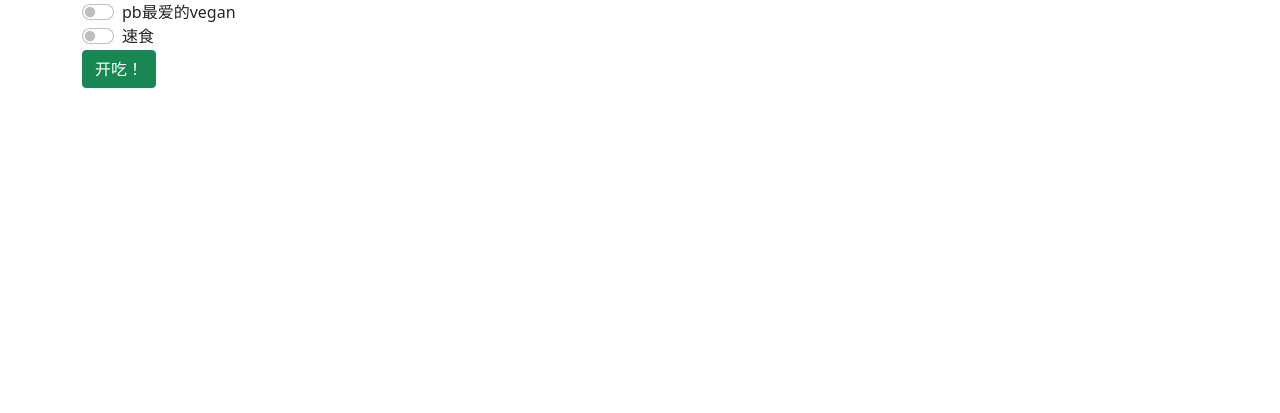
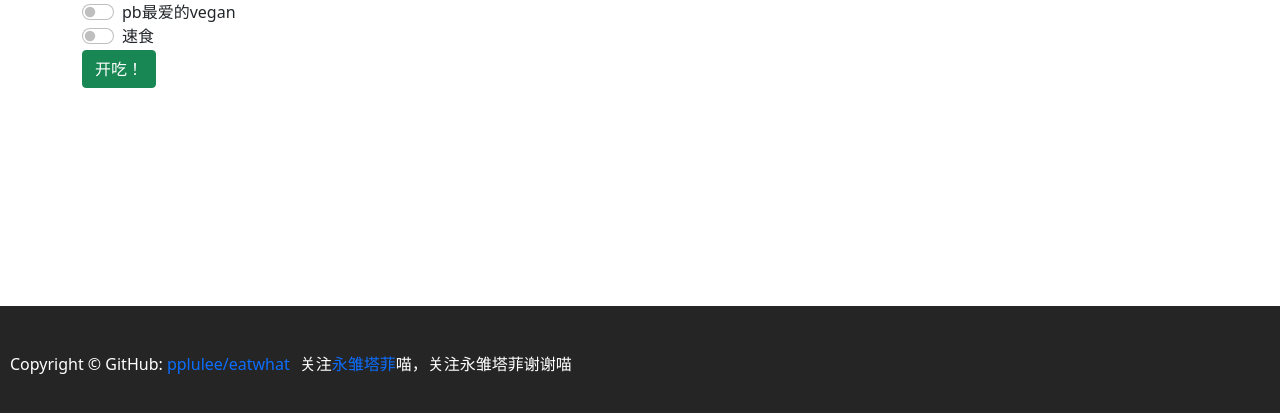
Before and after one commit to pplulee/eatwhat, a PHP site: page /index.php in a window 1280 px wide. Shown: the part 372-785 px from the top of the page. Run offline with PHP 8.4, Linux system fonts and the light colour scheme; data comes from the database, SQL or seed files in the repository.

Commit message:
添加footer

```diff
--- /dev/null
+++ b/footer.php
@@ -0,0 +1,10 @@
+<div id="footer">
+    <div>
+        <p>Copyright © GitHub: <a
+                href="https://github.com/pplulee/eatwhat">pplulee/eatwhat</a></p>
+        <p>
+            关注<a href="https://space.bilibili.com/1265680561">永雏塔菲</a>喵，关注永雏塔菲谢谢喵
+        </p>
+        </p>
+    </div>
+</div>
--- a/helpus.php
+++ b/helpus.php
@@ -1,3 +1,4 @@
+<div class="container">
 <?php
 include("header.php");
 $result = mysqli_query($conn, "SELECT DISTINCT `restaurant`.`id`, `restaurant`.`name` FROM `restaurant` WHERE `restaurant`.`id` NOT IN(SELECT `restaurant_id` FROM `restaurant_tagmap`) ORDER BY RAND() LIMIT 1");
@@ -41,3 +42,7 @@ echo "餐厅名称：" . $restaurant->name . "<br>";
     </div>
     <button type="submit" name="submit" class="btn btn-success">提交！</button>
 </form>
+</div>
+<?php
+include("footer.php");
+?>
--- a/include/common.php
+++ b/include/common.php
@@ -20,6 +20,35 @@ echo '<!DOCTYPE html>
     <meta charset="utf-8">
     <meta name="viewport" content="width=device-width, initial-scale=1">
     <link href="https://cdn.jsdelivr.net/npm/bootstrap@5.1.3/dist/css/bootstrap.min.css" rel="stylesheet" integrity="sha384-1BmE4kWBq78iYhFldvKuhfTAU6auU8tT94WrHftjDbrCEXSU1oBoqyl2QvZ6jIW3" crossorigin="anonymous">
+    <style>
+    #footer {
+            position: fixed;
+            bottom: 0;
+            background: #252525;
+            margin: 0;
+            padding: 36px 0 42px;
+            width: 100%;
+        }
+
+        #footer div {
+            margin: 0 auto;
+            overflow: hidden;
+            padding: 0;
+            width: auto;
+        }
+
+        #footer div p {
+            color: #fff;
+            float: left;
+            line-height: 44px;
+            margin: 0 0 0 10px;
+            padding: 0;
+        }
+
+        #footer div p a {
+            text-decoration: none;
+        }
+    </style>
 </head>
 <body>
 <script src="https://cdn.jsdelivr.net/npm/bootstrap@5.2.0-beta1/dist/js/bootstrap.bundle.min.js"
--- a/index.php
+++ b/index.php
@@ -1,9 +1,11 @@
 <?php
 include("header.php");
 ?>
+<html>
 <head>
     <title>今天吃什么</title>
 </head>
+<body>
 <div class="container">
     <h1>欢迎来到<p style="color:darkgreen;">今天吃什么<span class="badge bg-primary">内测版</span></p></h1>
     <form action="" method="post">
@@ -45,3 +47,8 @@ include("header.php");
     }
     ?>
 </div>
+<?php
+include("footer.php");
+?>
+</body>
+</html>
```
